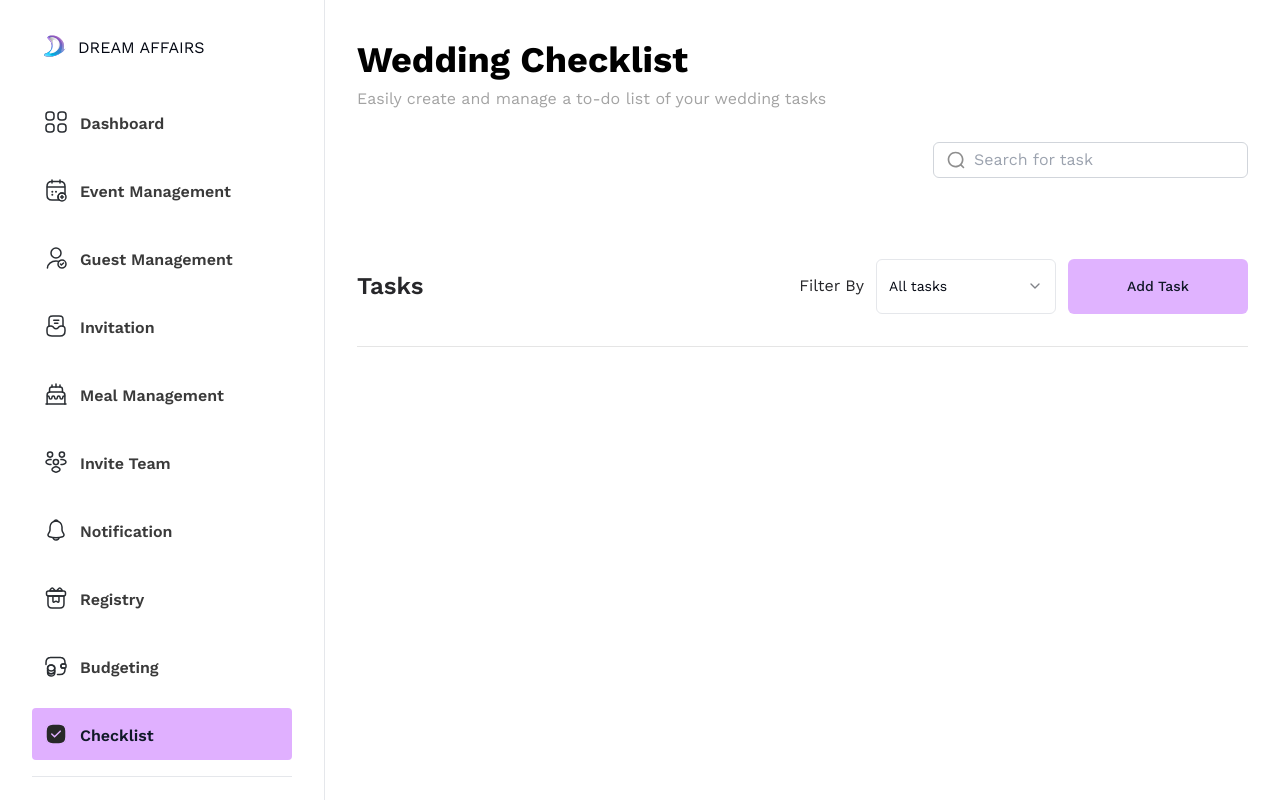
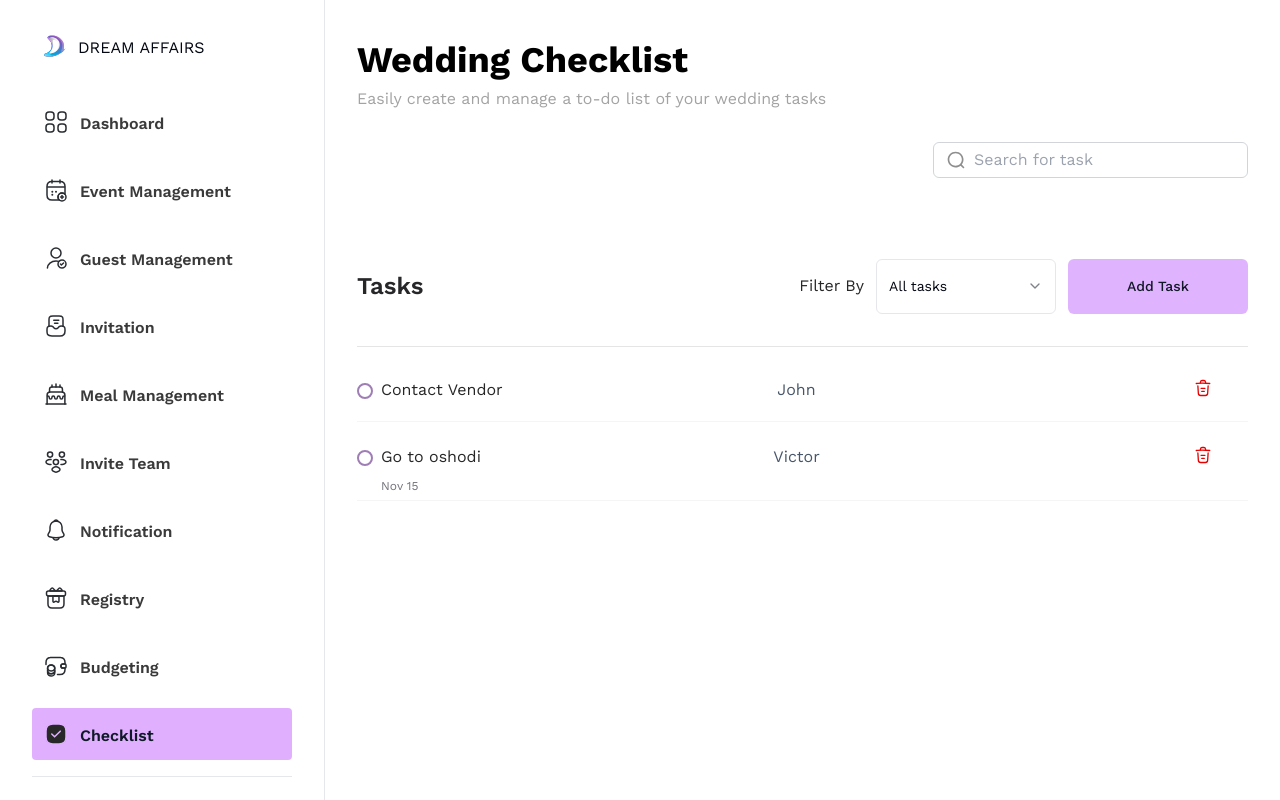
Before and after one commit to Dream-Affairs/Dream-Affairs-Frontend, a Next.js app: page /dashboard/checklist in a window 1280 px wide. Shown: the top 800 px of the page. Built offline with nearby package versions, Linux system fonts and the light colour scheme.

Commit message:
Added Task section

```diff
--- a/app/dashboard/(components)/checklist/Icons.tsx
+++ b/app/dashboard/(components)/checklist/Icons.tsx
@@ -1,6 +1,6 @@
 import React from 'react';
 
-// #030712 "#898C8F"
+// ASSIGN
 
 export const AssignIcon = ({ stroke }: { stroke: string }) => {
   return (
@@ -53,3 +53,52 @@ export const AssignIcon = ({ stroke }: { stroke: string }) => {
     </svg>
   );
 };
+// DELETE
+export const DeleteIcon = () => {
+  return (
+    <svg
+      className="justify-self-end"
+      xmlns="http://www.w3.org/2000/svg"
+      width="18"
+      height="18"
+      viewBox="0 0 18 18"
+      fill="none"
+    >
+      <path
+        d="M15.75 4.48499C13.2525 4.23749 10.74 4.10999 8.235 4.10999C6.75 4.10999 5.265 4.18499 3.78 4.33499L2.25 4.48499"
+        stroke="#E80000"
+        stroke-width="1.3"
+        stroke-linecap="round"
+        stroke-linejoin="round"
+      />
+      <path
+        d="M6.375 3.7275L6.54 2.745C6.66 2.0325 6.75 1.5 8.0175 1.5H9.9825C11.25 1.5 11.3475 2.0625 11.46 2.7525L11.625 3.7275"
+        stroke="#E80000"
+        stroke-width="1.3"
+        stroke-linecap="round"
+        stroke-linejoin="round"
+      />
+      <path
+        d="M14.1383 6.85501L13.6508 14.4075C13.5683 15.585 13.5008 16.5 11.4083 16.5H6.59328C4.50078 16.5 4.43328 15.585 4.35078 14.4075L3.86328 6.85501"
+        stroke="#E80000"
+        stroke-width="1.3"
+        stroke-linecap="round"
+        stroke-linejoin="round"
+      />
+      <path
+        d="M7.74805 12.375H10.2455"
+        stroke="#E80000"
+        stroke-width="1.3"
+        stroke-linecap="round"
+        stroke-linejoin="round"
+      />
+      <path
+        d="M7.125 9.375H10.875"
+        stroke="#E80000"
+        stroke-width="1.3"
+        stroke-linecap="round"
+        stroke-linejoin="round"
+      />
+    </svg>
+  );
+};
--- /dev/null
+++ b/app/dashboard/(components)/checklist/Task.tsx
@@ -0,0 +1,44 @@
+'use client';
+import React from 'react';
+import { DeleteIcon } from './Icons';
+import { format } from 'date-fns';
+
+type task = {
+  decription: string;
+  date: Date | undefined;
+  assignee: string;
+};
+
+// const tasks: task[] = [
+//   {
+//     decription: 'Contact Vendor',
+//     date: undefined,
+//     assignee: 'John',
+//   },
+// ];
+
+export const Task = ({ item }: { item: task }) => {
+  return (
+    <div className="w-full pr-9 pb-2 border-b border-neutral-100 flex-col justify-center items-start gap-2 inline-flex">
+      <div className="self-stretch justify-start items-start gap-2 inline-flex">
+        {/* Check */}
+        <div className="min-w-[16px] h-4 mt-1 border-[2px] border-[#9F7DB5] rounded-[50%]"> </div>
+        <div className="w-full items-start grid grid-cols-3">
+          {/* Description and date */}
+          <div className="flex-col justify-start items-start gap-3 inline-flex">
+            <p className="text-neutral-800 text-base font-normal font-['Work Sans'] leading-snug">{item.decription}</p>
+            <span className="text-zinc-500 text-xs font-normal font-['Work Sans'] leading-none">
+              {item.date ? format(item.date, 'MMM dd') : ''}
+            </span>
+          </div>
+
+          {/* Assignee */}
+          <p className="text-slate-600 justify-self-center leading-snug">{item.assignee}</p>
+
+          <DeleteIcon />
+        </div>
+      </div>
+    </div>
+  );
+};
+export default Task;
--- a/app/dashboard/(components)/checklist/addTask.tsx
+++ b/app/dashboard/(components)/checklist/addTask.tsx
@@ -47,7 +47,6 @@ const AddTask = ({ cancel }: { cancel: () => void }) => {
     cancel();
   };
 
-  // <div className="min-w-[20px] h-5 mt-1 border-[3px] border-[#9F7DB5] rounded-[50%]"> </div>
   return (
     <div className="w-full items-center pt-4 pb-2 border rounded-lg border-neutral-200 mt-5">
       <aside className="px-3">
--- a/app/dashboard/checklist/page.tsx
+++ b/app/dashboard/checklist/page.tsx
@@ -13,8 +13,28 @@ import {
   SelectTrigger,
   SelectValue,
 } from '@/components/ui/select';
+import Task from '../(components)/checklist/Task';
 
 const filter: string[] = ['All tasks', 'Assigned to me', 'Assigned by me', 'Completed'];
+
+type task = {
+  decription: string;
+  date: Date | undefined;
+  assignee: string;
+};
+
+const tasks: task[] = [
+  {
+    decription: 'Contact Vendor',
+    date: undefined,
+    assignee: 'John',
+  },
+  {
+    decription: 'Go to oshodi',
+    date: new Date(),
+    assignee: 'Victor',
+  },
+];
 
 const Checklist = () => {
   const [filterKey, setFilterKey] = useState('All tasks');
@@ -64,6 +84,13 @@ const Checklist = () => {
           </div>
         </div>
         <div className="w-full mt-8 border-t border-neutral-200">{addTask && <AddTask cancel={CancelAddTask} />}</div>
+        <ul className="mt-8 flex flex-col gap-6">
+          {tasks.map((item, i) => (
+            <li key={i + 1}>
+              <Task item={item} />
+            </li>
+          ))}
+        </ul>
       </aside>
     </section>
   );
```
